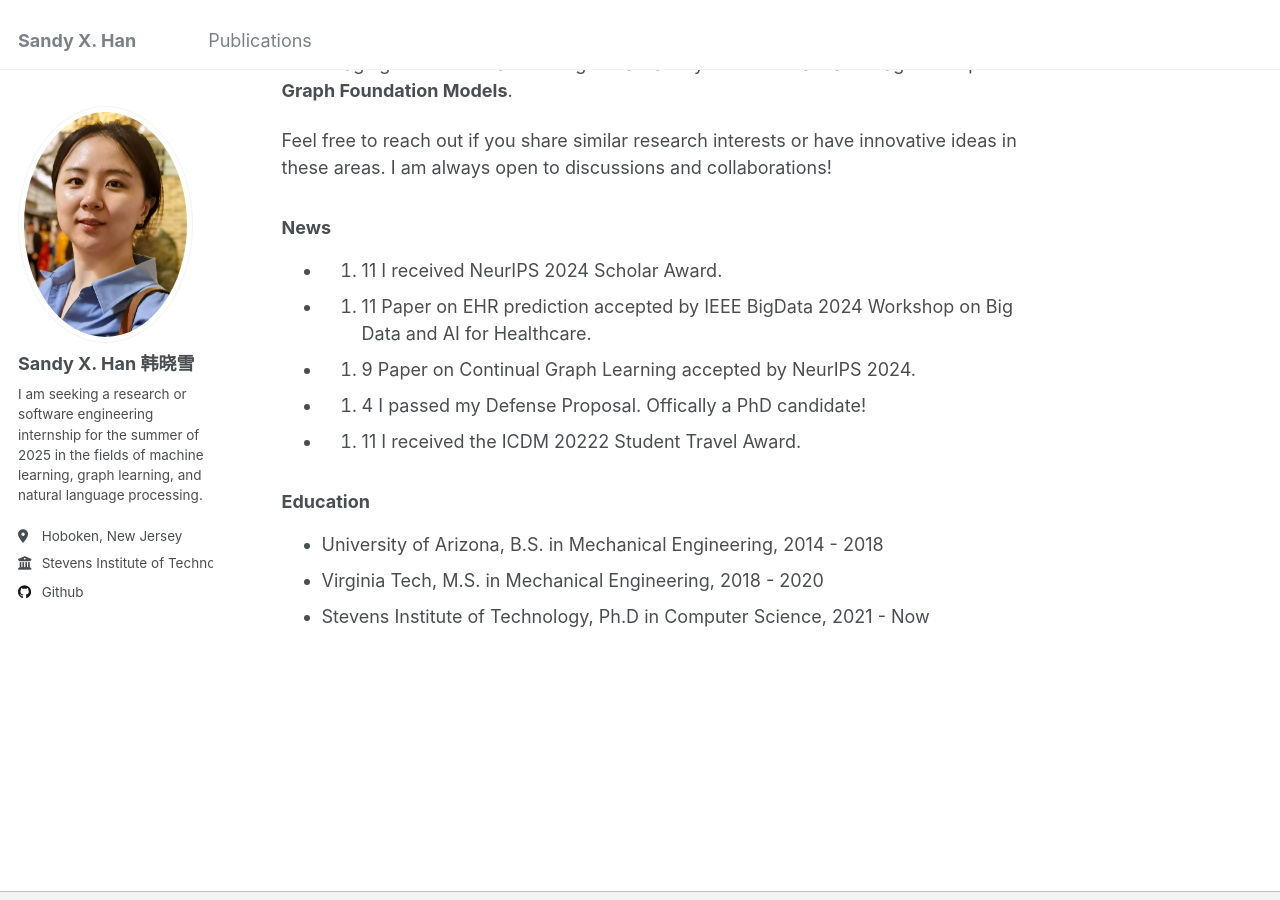
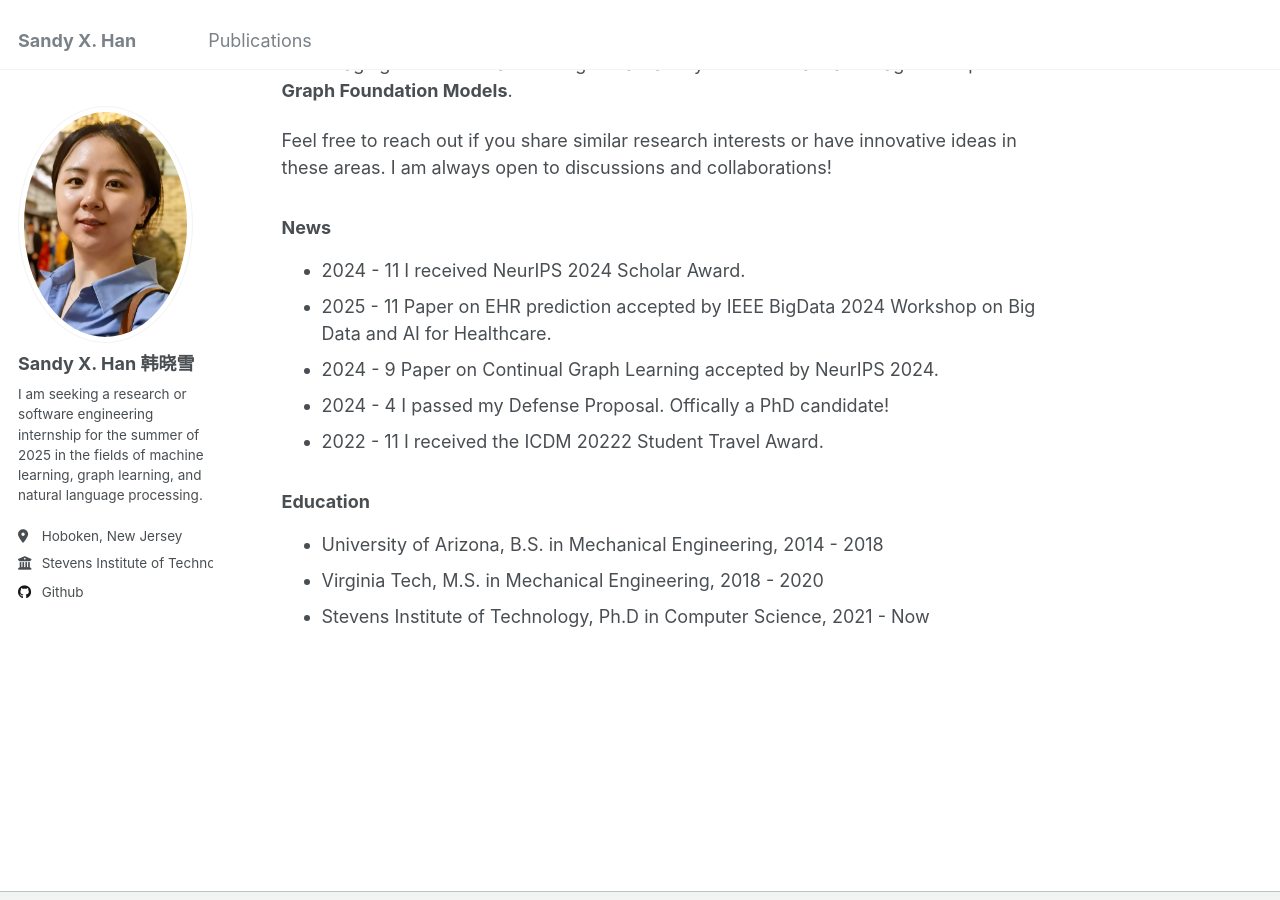
Before and after one commit to hanxiaoxue114/hanxiaoxue114.github.io, a Jekyll site: the page built from _pages/about.md, in a window 1280 px wide and 900 px high, scrolled down 496 px. Built offline with Jekyll 4.4.1, drawn with Linux system fonts in a browser that asks for light colours.

Commit message:
Update about.md

```diff
--- a/_pages/about.md
+++ b/_pages/about.md
@@ -16,11 +16,11 @@
 Feel free to reach out if you share similar research interests or have innovative ideas in these areas. I am always open to discussions and collaborations!
 
 ### News
-* 2024. 11 I received NeurIPS 2024 Scholar Award.
-* 2025. 11 Paper on EHR prediction accepted by IEEE BigData 2024 Workshop on Big Data and AI for Healthcare.
-* 2024. 9 Paper on Continual Graph Learning accepted by NeurIPS 2024.
-* 2024. 4 I passed my Defense Proposal. Offically a PhD candidate!
-* 2022. 11 I received the ICDM 20222 Student Travel Award.
+* 2024 - 11 I received NeurIPS 2024 Scholar Award.
+* 2025 - 11 Paper on EHR prediction accepted by IEEE BigData 2024 Workshop on Big Data and AI for Healthcare.
+* 2024 - 9 Paper on Continual Graph Learning accepted by NeurIPS 2024.
+* 2024 - 4 I passed my Defense Proposal. Offically a PhD candidate!
+* 2022 - 11 I received the ICDM 20222 Student Travel Award.
 
 
 
```
